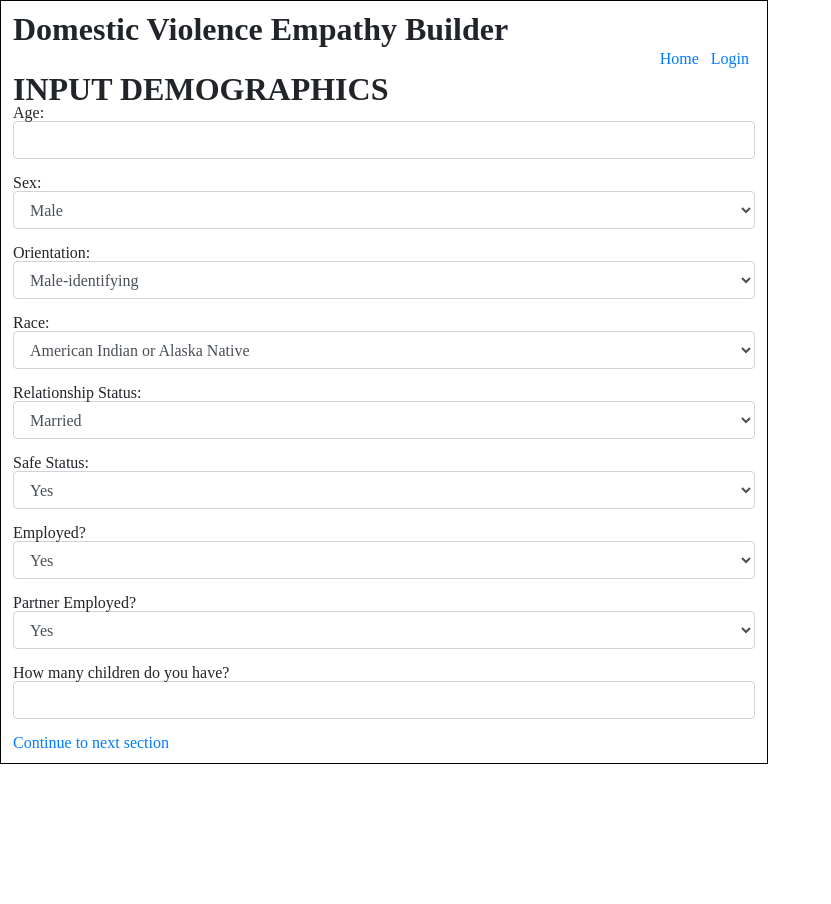
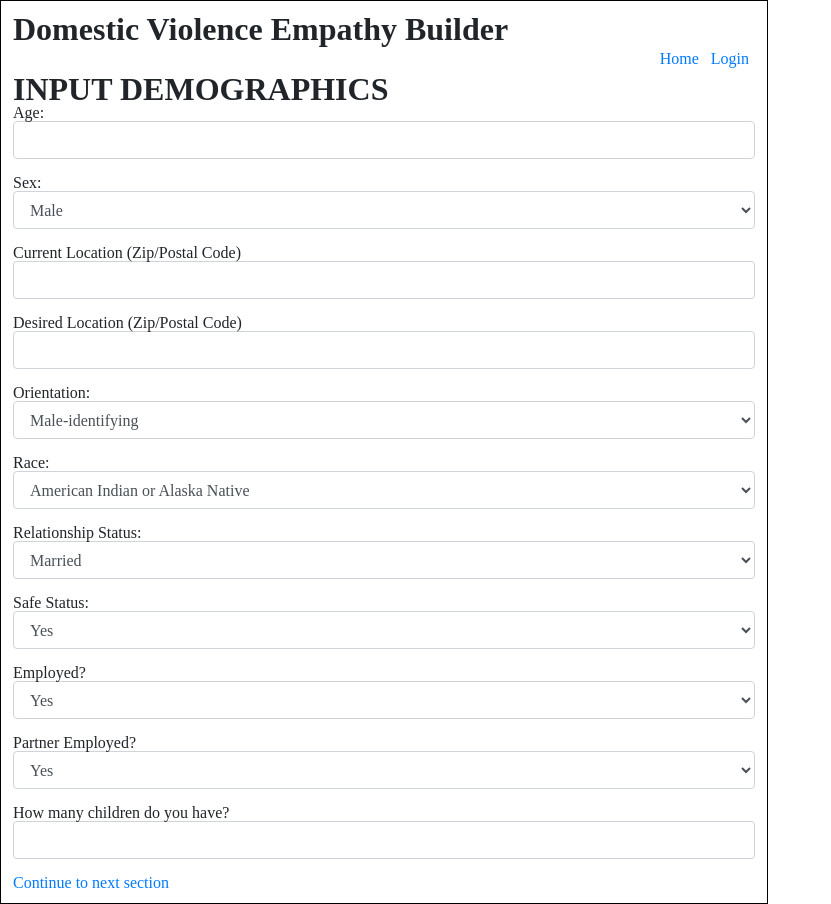
Before and after one commit to build-week-dv-empathy-builder/Front-end, a React (Create React App) app in the folder dv-empathy/: page /calculator in a window 1280 px wide. Shown: the whole page, without its empty margins (0-831 px from the left). Before the commit the page ends 800 px from the top, so only its background shows below. Built offline with nearby package versions, Linux system fonts and the light colour scheme.

Commit message:
added location inputs

```diff
--- a/dv-empathy/src/components/InputDemographics.js
+++ b/dv-empathy/src/components/InputDemographics.js
@@ -10,9 +10,8 @@ class InputDemographics extends React.Component {
     constructor() {
         super()
         this.state = {
-            // current_location: 81401,
-            // timestamp: 20181026,
-            // desired_relocation: 87401,
+            current_location: localStorage.getItem('current_location'),
+            desired_relocation: localStorage.getItem('desired_relocation'),
             sex: localStorage.getItem('sex'),
             relationship_status: localStorage.getItem('relationship_status'),
             orientation: localStorage.getItem('orientation'),
@@ -41,7 +40,9 @@ class InputDemographics extends React.Component {
             safe_status,
             employed,
             partner_employed,
-            children } = this.state
+            current_location,
+            desired_relocation,
+            children, } = this.state
 
         localStorage.setItem('age', age)
         localStorage.setItem('sex', sex)
@@ -52,10 +53,13 @@ class InputDemographics extends React.Component {
         localStorage.setItem('employed', employed)
         localStorage.setItem('partner_employed', partner_employed)
         localStorage.setItem('children', children)
+        localStorage.setItem('current_location', current_location)
+        localStorage.setItem('desired_relocation', desired_relocation)
     }
 
     render() {
-        const { age,
+        const {
+            age,
             sex,
             relationship_status,
             orientation,
@@ -63,7 +67,9 @@ class InputDemographics extends React.Component {
             safe_status,
             employed,
             partner_employed,
-                children } = this.state
+            current_location,
+            desired_relocation,
+            children, } = this.state
 
         return (
             <div>
@@ -80,6 +86,14 @@ class InputDemographics extends React.Component {
                                 return <option>{data}</option>
                             })}
                         </Input>
+                    </FormGroup>
+                    <FormGroup>
+                        <Label for="current_location">Current Location (Zip/Postal Code)</Label>
+                        <Input type="number" name ="current_location" value={current_location} onChange={this.handleChange} />
+                    </FormGroup>
+                    <FormGroup>
+                        <Label for="desired_relocation">Desired Location (Zip/Postal Code)</Label>
+                        <Input type="number" name ="desired_relocation" value={desired_relocation} onChange={this.handleChange} />
                     </FormGroup>
                     <FormGroup>
                         <Label for="orientation">Orientation: </Label>
```
Lines whose indentation alone changed are shown as unchanged.
